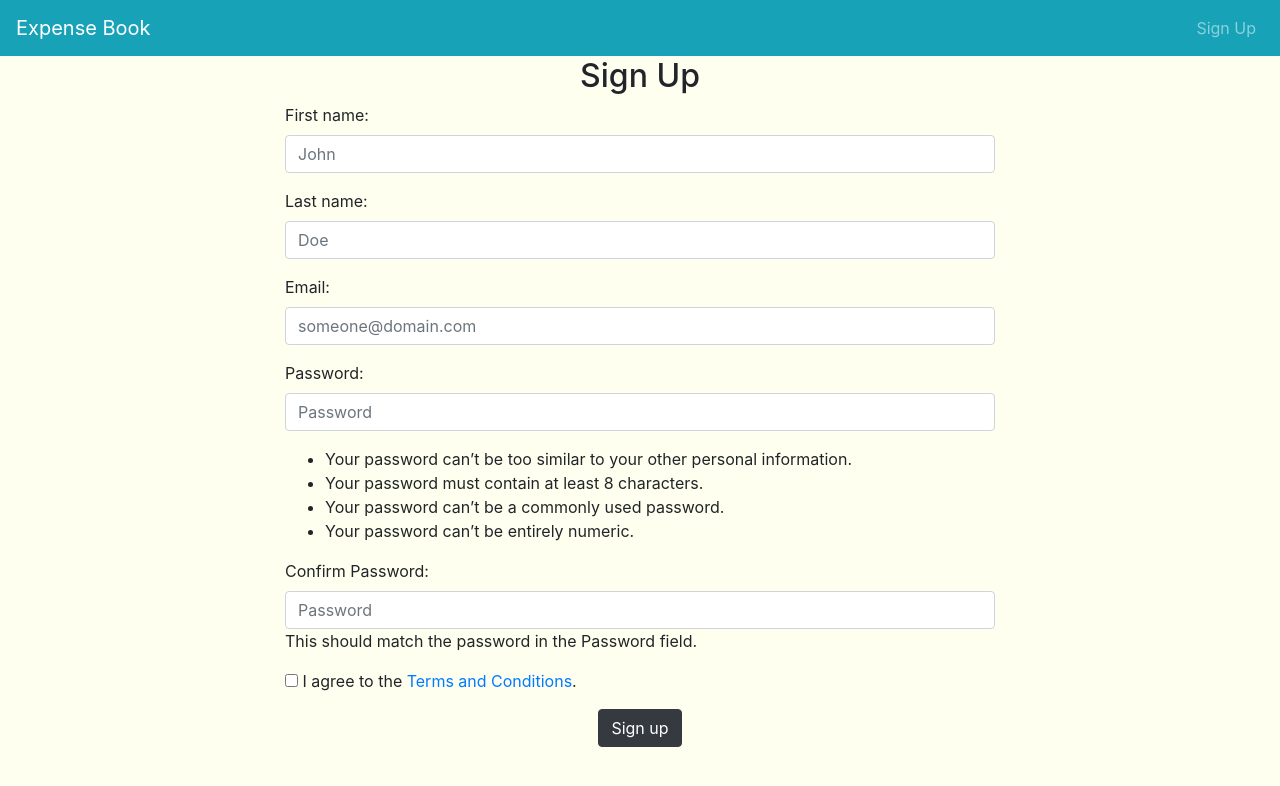
After one commit to c0d3sh3lf/monthly_book, a Django app: page /umanage/sign_up/ in a window 1280 px wide. The commit adds this page. Shown: the top 786 px of the page. Run offline with Django 3.2, Linux system fonts and the light colour scheme; some libraries are stand-ins or nearby versions.

Commit message:
Created edit user and sign_up forms

```diff
--- a/monthly_book/mbook/templates/base.html
+++ b/monthly_book/mbook/templates/base.html
@@ -89,7 +89,7 @@
                 </ul>
                 <ul class="navbar-nav">
                     <li class="nav-item">
-                        <a class = "nav-link" href="#"><i class="zmdi zmdi-account-add"></i> Sign Up</a>
+                        <a class = "nav-link" href="{% url 'user_management:sign_up' %}"><i class="zmdi zmdi-account-add"></i> Sign Up</a>
                     </li>
                 </ul>
                 </div>
--- a/monthly_book/user_management/forms.py
+++ b/monthly_book/user_management/forms.py
@@ -33,3 +33,79 @@ class UserPasswordChangeForm(PasswordChangeForm):
             user.save()
 
         return user
+
+
+class UserUpdateForm(UserChangeForm):
+    email = forms.EmailField(required=True, widget=forms.EmailInput(attrs={
+        'class':'form-control',
+        'placeholder':'someone@domain.com'
+    }), label="Email")
+
+    first_name = forms.CharField(required=True, widget=forms.TextInput(attrs={
+        'class':'form-control',
+        'placeholder':'John'
+    }), label="First Name")
+
+    last_name = forms.CharField(required=True, widget=forms.TextInput(attrs={
+        'class':'form-control',
+        'placeholder':'Doe'
+    }), label="Last Name")
+
+    is_active = forms.BooleanField(required=False, widget=forms.CheckboxInput(), label='Active?')
+
+    is_superuser = forms.BooleanField(required=False, widget=forms.CheckboxInput(), label='Superuser?')
+
+    is_staff = forms.BooleanField(required=False, widget=forms.CheckboxInput(), label='Staff?')
+
+    class Meta:
+        model = User
+        fields = ('first_name', 'last_name', 'email', 'is_active', 'is_superuser', 'is_staff')
+
+    def __init__(self, *args, **kwargs):
+        super(UserUpdateForm, self).__init__(*args, **kwargs)
+        self.fields.pop('password')
+
+
+class UserSignUpForm(UserCreationForm):
+    email = forms.EmailField(required=True, widget=forms.EmailInput(attrs={
+        'class':'form-control',
+        'placeholder':'someone@domain.com'
+    }))
+    first_name = forms.CharField(required=True, widget=forms.TextInput(attrs={
+        'class':'form-control',
+        'placeholder':'John'
+    }))
+    last_name = forms.CharField(required=True, widget=forms.TextInput(attrs={
+        'class':'form-control',
+        'placeholder':'Doe'
+    }))
+
+    password1 = forms.CharField(required=True, widget=forms.PasswordInput(attrs={
+        'class':'form-control',
+        'placeholder':'Password'
+    }), help_text="<ul><li>Your password can’t be too similar to your other personal information.</li><li>Your password must contain at least 8 characters.</li><li>Your password can’t be a commonly used password.</li><li>Your password can’t be entirely numeric.</li></ul>",
+    label="Password")
+
+    password2 = forms.CharField(required=True, widget=forms.PasswordInput(attrs={
+        'class':'form-control',
+        'placeholder':'Password'
+    }), help_text="This should match the password in the Password field.",
+    label="Confirm Password")
+
+    class Meta:
+        model = User
+        fields = ('first_name', 'last_name', 'email', 'password1', 'password2')
+
+    def save(self, commit=True):
+        user = super(UserSignUpForm, self).save(commit=False)
+        user.email = self.cleaned_data['email']
+        user.username = user.email
+        user.first_name = self.cleaned_data['first_name']
+        user.last_name = self.cleaned_data['last_name']
+        user.is_superuser = False
+        user.is_staff = False
+
+        if commit:
+            user.save()
+
+        return user
--- /dev/null
+++ b/monthly_book/user_management/templates/sign_up.html
@@ -0,0 +1,137 @@
+{% load static %}
+
+<!DOCTYPE html>
+<html lang="en-us">
+    <head>
+        <meta charset="UTF-8">
+        <meta name="viewport" content="width=device-width, initial-scale=1, shrink-to-fit=no">
+
+        <!-- Favicon -->
+        <link rel="shortcut icon" type="image/png" href="{% static 'favicon.ico' %}"/>
+
+        <!-- Compiled and Minified Bootstrap CSS -->
+        <link rel = "stylesheet"
+        href = "https://maxcdn.bootstrapcdn.com/bootstrap/4.0.0/css/bootstrap.min.css"
+        integrity = "sha384-Gn5384xqQ1aoWXA+058RXPxPg6fy4IWvTNh0E263XmFcJlSAwiGgFAW/dAiS6JXm"
+        crossorigin = "anonymous">
+
+         <!-- jQuery Library -->
+         <script src = "https://code.jquery.com/jquery-3.2.1.slim.min.js"
+         integrity = "sha384-KJ3o2DKtIkvYIK3UENzmM7KCkRr/rE9/Qpg6aAZGJwFDMVNA/GpGFF93hXpG5KkN"
+         crossorigin = "anonymous">
+         </script>
+
+         <!-- Popper -->
+         <script src = "https://cdnjs.cloudflare.com/ajax/libs/popper.js/1.12.9/umd/popper.min.js"
+         integrity = "sha384-ApNbgh9B+Y1QKtv3Rn7W3mgPxhU9K/ScQsAP7hUibX39j7fakFPskvXusvfa0b4Q"
+         crossorigin = "anonymous">
+         </script>
+
+         <!-- Compiled and Minified Bootstrap JavaScript -->
+         <script src = "https://maxcdn.bootstrapcdn.com/bootstrap/4.0.0/js/bootstrap.min.js"
+         integrity = "sha384-JZR6Spejh4U02d8jOt6vLEHfe/JQGiRRSQQxSfFWpi1MquVdAyjUar5+76PVCmYl"
+         crossorigin = "anonymous">
+         </script>
+
+        <script>
+            $(function(){
+                $("#TnCModalBody").load("{% url 'user_management:tnc' %}");
+            });
+        </script>
+
+        <!-- Material Design Icons -->
+        <link rel="stylesheet" href="https://cdnjs.cloudflare.com/ajax/libs/material-design-iconic-font/2.2.0/css/material-design-iconic-font.min.css">
+
+         <style>
+             body{
+                background-color: ivory;
+             }
+             th {
+                 text-align: center;
+                 vertical-align: text-top;
+             }
+             .container-center {
+                text-align: center;
+                padding: 25px;
+                margin-top: 25px;
+                border-radius: 5px;
+                border: 2px solid black;
+             }
+             .table {
+                 margin-top: 25px;
+             }
+             .right-button {
+                 margin-right: 10px;
+                 margin-top: 10px;
+             }
+             .center {
+               text-align: center;
+             }
+         </style>
+
+        <title>Expense Manager - Sign Up</title>
+
+    </head>
+
+    <body>
+        <nav class = "navbar navbar-expand-sm navbar-dark bg-info">
+            <a class = "navbar-brand" href = "{% url 'mbook:index' %}"><i class="zmdi zmdi-shopping-cart"></i> Expense Book</a>
+            <button class = "navbar-toggler" type = "button" data-toggle = "collapse"
+            data-target = "#navbarSupportedContent"
+            aria-controls = "navbarSupportedContent" aria-expanded = "false"
+            aria-label = "Toggle navigation">
+
+            <span class = "navbar-toggler-icon"></span>
+            </button>
+
+            <div class = "collapse navbar-collapse" id = "navbarSupportedContent">
+            <ul class = "navbar-nav mr-auto">
+
+            </ul>
+            <ul class="navbar-nav">
+                <li class="nav-item">
+                    <a class = "nav-link" href="{% url 'user_management:sign_up' %}"><i class="zmdi zmdi-account-add"></i> Sign Up</a>
+                </li>
+            </ul>
+            </div>
+        </nav>
+        <div class="container">
+            <div class="container col-sm-2"></div>
+            <div class="container col-sm-8 container-left">
+                <center><h2>Sign Up</h2></center>
+                <form action="{% url 'user_management:sign_up' %}" method="POST">
+                    {% if error %}
+                        <div class = "alert alert-danger alert-dismissible">
+                            <button type = "button" class = "close" data-dismiss = "alert">&times;</button>
+                            <strong>Error!</strong> {{error}}
+                        </div>
+                    {% endif %}
+                    {% csrf_token %}
+                    {{ form.as_p }}
+                    <input type="checkbox" id="TnCAgreement" name="TnCAgreement">
+                    <label class="form-group" for="TnCAgreement">I agree to the <a href="#" data-toggle="modal" data-target="#TnCModal">Terms and Conditions</a>.</label>
+                    <div class = "modal fade" id = "TnCModal" tabindex = "-1"
+                        role = "dialog" aria-labelledby =" TnCModalLabel" aria-hidden = "true">
+                        <div class = "modal-dialog" role = "document">
+                            <div class = "modal-content">
+                                <div class = "modal-header">
+                                    <h5 class = "modal-title" id = "TnCModalLabel">Terms and Conditions</h5>
+                                    <button type = "button" class = "close" data-dismiss = "modal" aria-label = "Close">
+                                        <span aria-hidden = "true">×</span>
+                                    </button>
+                                </div>
+                                <div class = "modal-body" id="TnCModalBody"></div>
+                                <div class = "modal-footer">
+                                    <button type = "button" class = "btn btn-danger" data-dismiss = "modal">Close</button>
+                                </div>
+                            </div>
+                        </div>
+                    </div>
+                    <center><button type="submit" class = "btn btn-dark ">Sign up</button></center>
+                </form>
+
+            </div>
+            <div class="container col-sm-2"></div>
+        </div>
+    </body>
+</html>
--- /dev/null
+++ b/monthly_book/user_management/templates/tnc.html
@@ -0,0 +1,121 @@
+<p>Welcome to Expense Manager!</p>
+
+<p>These terms and conditions outline the rules and regulations for the use of Expense Manager's Website, located at http://diabetes-tracker.com/.</p>
+
+<p>By accessing this website we assume you accept these terms and conditions. Do not continue to use Expense Manager if you do not agree to take all of the terms and conditions stated on this page.</p>
+
+<p>The following terminology applies to these Terms and Conditions, Privacy Statement and Disclaimer Notice and all Agreements: "Client", "You" and "Your" refers to you, the person log on this website and compliant to the Company’s terms and conditions. "The Company", "Ourselves", "We", "Our" and "Us", refers to our Company. "Party", "Parties", or "Us", refers to both the Client and ourselves. All terms refer to the offer, acceptance and consideration of payment necessary to undertake the process of our assistance to the Client in the most appropriate manner for the express purpose of meeting the Client’s needs in respect of provision of the Company’s stated services, in accordance with and subject to, prevailing law of Netherlands. Any use of the above terminology or other words in the singular, plural, capitalization and/or he/she or they, are taken as interchangeable and therefore as referring to same.</p>
+
+<h4><strong>Cookies</strong></h4>
+
+<p>We employ the use of cookies. By accessing Expense Manager, you agreed to use cookies in agreement with the Expense Manager's Privacy Policy. </p>
+
+<p>Most interactive websites use cookies to let us retrieve the user’s details for each visit. Cookies are used by our website to enable the functionality of certain areas to make it easier for people visiting our website. Some of our affiliate/advertising partners may also use cookies.</p>
+
+<h4><strong>License</strong></h4>
+
+<p>Unless otherwise stated, Expense Manager and/or its licensors own the intellectual property rights for all material on Expense Manager. All intellectual property rights are reserved. You may access this from Expense Manager for your own personal use subjected to restrictions set in these terms and conditions.</p>
+
+<p>You must not:</p>
+<ul>
+    <li>Republish material from Expense Manager</li>
+    <li>Sell, rent or sub-license material from Expense Manager</li>
+    <li>Reproduce, duplicate or copy material from Expense Manager</li>
+    <li>Redistribute content from Expense Manager</li>
+</ul>
+
+<p>This Agreement shall begin on the date hereof. Our Terms and Conditions were created with the help of the <a href="https://www.termsandconditionsgenerator.com">Terms And Conditions Generator</a> and the <a href="https://www.generateprivacypolicy.com">Privacy Policy Generator</a>.</p>
+
+<p>Parts of this website offer an opportunity for users to post and exchange opinions and information in certain areas of the website. Expense Manager does not filter, edit, publish or review Comments prior to their presence on the website. Comments do not reflect the views and opinions of Expense Manager,its agents and/or affiliates. Comments reflect the views and opinions of the person who post their views and opinions. To the extent permitted by applicable laws, Expense Manager shall not be liable for the Comments or for any liability, damages or expenses caused and/or suffered as a result of any use of and/or posting of and/or appearance of the Comments on this website.</p>
+
+<p>Expense Manager reserves the right to monitor all Comments and to remove any Comments which can be considered inappropriate, offensive or causes breach of these Terms and Conditions.</p>
+
+<p>You warrant and represent that:</p>
+
+<ul>
+    <li>You are entitled to post the Comments on our website and have all necessary licenses and consents to do so;</li>
+    <li>The Comments do not invade any intellectual property right, including without limitation copyright, patent or trademark of any third party;</li>
+    <li>The Comments do not contain any defamatory, libelous, offensive, indecent or otherwise unlawful material which is an invasion of privacy</li>
+    <li>The Comments will not be used to solicit or promote business or custom or present commercial activities or unlawful activity.</li>
+</ul>
+
+<p>You hereby grant Expense Manager a non-exclusive license to use, reproduce, edit and authorize others to use, reproduce and edit any of your Comments in any and all forms, formats or media.</p>
+
+<h4><strong>Hyperlinking to our Content</strong></h4>
+
+<p>The following organizations may link to our Website without prior written approval:</p>
+
+<ul>
+    <li>Government agencies;</li>
+    <li>Search engines;</li>
+    <li>News organizations;</li>
+    <li>Online directory distributors may link to our Website in the same manner as they hyperlink to the Websites of other listed businesses; and</li>
+    <li>System wide Accredited Businesses except soliciting non-profit organizations, charity shopping malls, and charity fundraising groups which may not hyperlink to our Web site.</li>
+</ul>
+
+<p>These organizations may link to our home page, to publications or to other Website information so long as the link: (a) is not in any way deceptive; (b) does not falsely imply sponsorship, endorsement or approval of the linking party and its products and/or services; and (c) fits within the context of the linking party’s site.</p>
+
+<p>We may consider and approve other link requests from the following types of organizations:</p>
+
+<ul>
+    <li>commonly-known consumer and/or business information sources;</li>
+    <li>dot.com community sites;</li>
+    <li>associations or other groups representing charities;</li>
+    <li>online directory distributors;</li>
+    <li>internet portals;</li>
+    <li>accounting, law and consulting firms; and</li>
+    <li>educational institutions and trade associations.</li>
+</ul>
+
+<p>We will approve link requests from these organizations if we decide that: (a) the link would not make us look unfavorably to ourselves or to our accredited businesses; (b) the organization does not have any negative records with us; (c) the benefit to us from the visibility of the hyperlink compensates the absence of Expense Manager; and (d) the link is in the context of general resource information.</p>
+
+<p>These organizations may link to our home page so long as the link: (a) is not in any way deceptive; (b) does not falsely imply sponsorship, endorsement or approval of the linking party and its products or services; and (c) fits within the context of the linking party’s site.</p>
+
+<p>If you are one of the organizations listed in paragraph 2 above and are interested in linking to our website, you must inform us by sending an e-mail to Expense Manager. Please include your name, your organization name, contact information as well as the URL of your site, a list of any URLs from which you intend to link to our Website, and a list of the URLs on our site to which you would like to link. Wait 2-3 weeks for a response.</p>
+
+<p>Approved organizations may hyperlink to our Website as follows:</p>
+
+<ul>
+    <li>By use of our corporate name; or</li>
+    <li>By use of the uniform resource locator being linked to; or</li>
+    <li>By use of any other description of our Website being linked to that makes sense within the context and format of content on the linking party’s site.</li>
+</ul>
+
+<p>No use of Expense Manager's logo or other artwork will be allowed for linking absent a trademark license agreement.</p>
+
+<h4><strong>iFrames</strong></h4>
+
+<p>Without prior approval and written permission, you may not create frames around our Webpages that alter in any way the visual presentation or appearance of our Website.</p>
+
+<h4><strong>Content Liability</strong></h4>
+
+<p>We shall not be hold responsible for any content that appears on your Website. You agree to protect and defend us against all claims that is rising on your Website. No link(s) should appear on any Website that may be interpreted as libelous, obscene or criminal, or which infringes, otherwise violates, or advocates the infringement or other violation of, any third party rights.</p>
+
+<h4><strong>Your Privacy</strong></h4>
+
+<p>Please read Privacy Policy</p>
+
+<h4><strong>Reservation of Rights</strong></h4>
+
+<p>We reserve the right to request that you remove all links or any particular link to our Website. You approve to immediately remove all links to our Website upon request. We also reserve the right to amen these terms and conditions and it’s linking policy at any time. By continuously linking to our Website, you agree to be bound to and follow these linking terms and conditions.</p>
+
+<h4><strong>Removal of links from our website</strong></h4>
+
+<p>If you find any link on our Website that is offensive for any reason, you are free to contact and inform us any moment. We will consider requests to remove links but we are not obligated to or so or to respond to you directly.</p>
+
+<p>We do not ensure that the information on this website is correct, we do not warrant its completeness or accuracy; nor do we promise to ensure that the website remains available or that the material on the website is kept up to date.</p>
+
+<h4><strong>Disclaimer</strong></h4>
+
+<p>To the maximum extent permitted by applicable law, we exclude all representations, warranties and conditions relating to our website and the use of this website. Nothing in this disclaimer will:</p>
+
+<ul>
+    <li>limit or exclude our or your liability for death or personal injury;</li>
+    <li>limit or exclude our or your liability for fraud or fraudulent misrepresentation;</li>
+    <li>limit any of our or your liabilities in any way that is not permitted under applicable law; or</li>
+    <li>exclude any of our or your liabilities that may not be excluded under applicable law.</li>
+</ul>
+
+<p>The limitations and prohibitions of liability set in this Section and elsewhere in this disclaimer: (a) are subject to the preceding paragraph; and (b) govern all liabilities arising under the disclaimer, including liabilities arising in contract, in tort and for breach of statutory duty.</p>
+
+<p>As long as the website and the information and services on the website are provided free of charge, we will not be liable for any loss or damage of any nature.</p>
--- a/monthly_book/user_management/urls.py
+++ b/monthly_book/user_management/urls.py
@@ -5,7 +5,10 @@ urlpatterns = [
     path('login/', views.user_login, name="login"),
     path('logout/', views.user_logout, name="logout"),
     path('change_password/', views.change_password, name="change_password"),
+    path('tnc/', views.tnc, name="tnc"),
+    path('sign_up/', views.sign_up, name="sign_up"),
     path('list_users/', views.list_users, name="list_users"),
     path('view_user/<int:id>/', views.view_user, name="view_user"),
+    path('update_user/<int:id>', views.update_user, name="update_user"),
     path('delete_user/<int:id>/', views.delete_user, name="delete_user"),
 ]
--- a/monthly_book/user_management/views.py
+++ b/monthly_book/user_management/views.py
@@ -2,7 +2,7 @@ from django.shortcuts import render, redirect
 from django.contrib.auth import login, authenticate, logout
 from django.contrib.auth.models import User
 
-from .forms import UserPasswordChangeForm
+from .forms import UserPasswordChangeForm, UserUpdateForm, UserSignUpForm
 
 def view_error_success(request, args):
     error = ""
@@ -29,6 +29,17 @@ def login_required(function):
     return wrapper
 
 
+# No Login Required Decorator
+def no_login_required(function):
+    def wrapper(request, *args, **kwargs):
+        if request.user.is_authenticated:
+            request.session["error"] = "You are authenticated. Please logout to access this."
+            return redirect("mbook:index")
+        else:
+            return function(request, *args, **kwargs)
+    return wrapper
+
+
 # Superadmin Decorator
 def su_required(function):
     def wrapper(request, *args, **kwargs):
@@ -41,6 +52,12 @@ def su_required(function):
 
 
 # User views
+@no_login_required
+def tnc(request):
+    return render(request, "tnc.html", {})
+
+
+@no_login_required
 def user_login(request):
     if request.method == "POST":
         username = request.POST.get("username")
@@ -60,9 +77,33 @@ def user_login(request):
         return redirect("mbook:index")
 
 
+@login_required
 def user_logout(request):
     logout(request)
     return redirect('mbook:index')
+
+
+@no_login_required
+def sign_up(request):
+    if request.method == 'POST':
+        form = UserSignUpForm(request.POST)     # create form object
+        if form.is_valid():
+            if 'TnCAgreement' in request.POST.keys() and request.POST['TnCAgreement'] :
+                user = form.save()
+                user.refresh_from_db()
+                return redirect("mbook:index")
+            else:
+                request.session["error"] = "Please agree to our Terms and Conditions."
+                return redirect("user_management:sign_up")
+        else:
+            request.session["error"] = ""
+            for error_field in form.errors:
+                request.session["error"] += f"{form.errors[error_field]}<br />"
+            return redirect("user_management:sign_up")
+    args = {}
+    (request, args) = view_error_success(request, args)
+    args['form'] = UserSignUpForm()
+    return render(request, 'sign_up.html', args)
 
 
 @login_required
@@ -117,6 +158,50 @@ def view_user(request, id):
 
 @login_required
 @su_required
+@login_required
+def update_user(request, id):
+    user = User.objects.get(id=id)
+    if request.method == "GET":
+        form_user = UserUpdateForm(initial={
+            'email':user.email,
+            'first_name':user.first_name,
+            'last_name':user.last_name,
+            'is_active':user.is_active,
+            'is_superuser':user.is_superuser,
+            'is_staff':user.is_staff})
+        args = {}
+        (request, args) = view_error_success(request, args)
+        args["form_user"] = form_user
+        args["id"] = id
+        return render(request, "update_user.html", args)
+    elif request.method == "POST":
+        form_user = UserUpdateForm(request.POST)
+        if form_user.is_valid():
+            if not user.email == form_user.cleaned_data.get('email'):
+                user.email = form_user.cleaned_data.get('email')
+            if not user.first_name == form_user.cleaned_data.get('first_name'):
+                user.first_name = form_user.cleaned_data.get('first_name')
+            if not user.last_name == form_user.cleaned_data.get('last_name'):
+                user.last_name = form_user.cleaned_data.get('last_name')
+            if not user.is_active == form_user.cleaned_data.get('is_active'):
+                user.is_active = form_user.cleaned_data.get('is_active')
+            if not user.is_superuser == form_user.cleaned_data.get('is_superuser'):
+                user.is_superuser = form_user.cleaned_data.get('is_superuser')
+            if not user.is_staff == form_user.cleaned_data.get('is_staff'):
+                user.is_staff = form_user.cleaned_data.get('is_staff')
+            user.save()
+            request.session["success"] = "User Updated Successfully."
+            return redirect("user_management:list_users")
+        else:
+            request.session["error"] = "Invalid data found."
+            return redirect("user_management:list_users")
+    else:
+        request.session["error"] = "Requested Method Not Allowed"
+        return redirect["user_management:list_users"]
+
+
+@login_required
+@su_required
 def delete_user(request, id):
     if request.user.id != id:
         User.objects.filter(id=id).delete()
```
Also changed, not shown: monthly_book/user_management/templates/list_users.html (+2 -14 lines), monthly_book/user_management/templates/update_user.html (added, +25 -0 lines).
